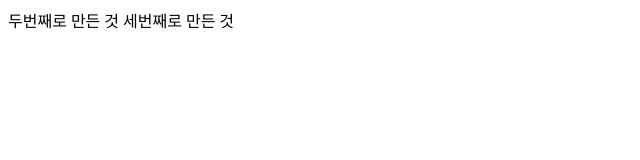
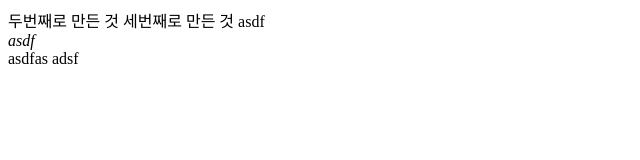
Before and after one commit to yeonghoonPark/remote-git, a plain HTML site: page index.html in a window 1280 px wide. Shown: the whole page, without its empty margins (0-640 px from the left). Drawn offline with Linux system fonts and the light colour scheme.

Commit message:
테스트

```diff
--- a/index.html
+++ b/index.html
@@ -9,5 +9,9 @@
 <body>
     두번째로 만든 것
     세번째로 만든 것
+    asdf
+    <address>asdf</address>
+    asdfas
+    adsf
 </body>
 </html>
```
